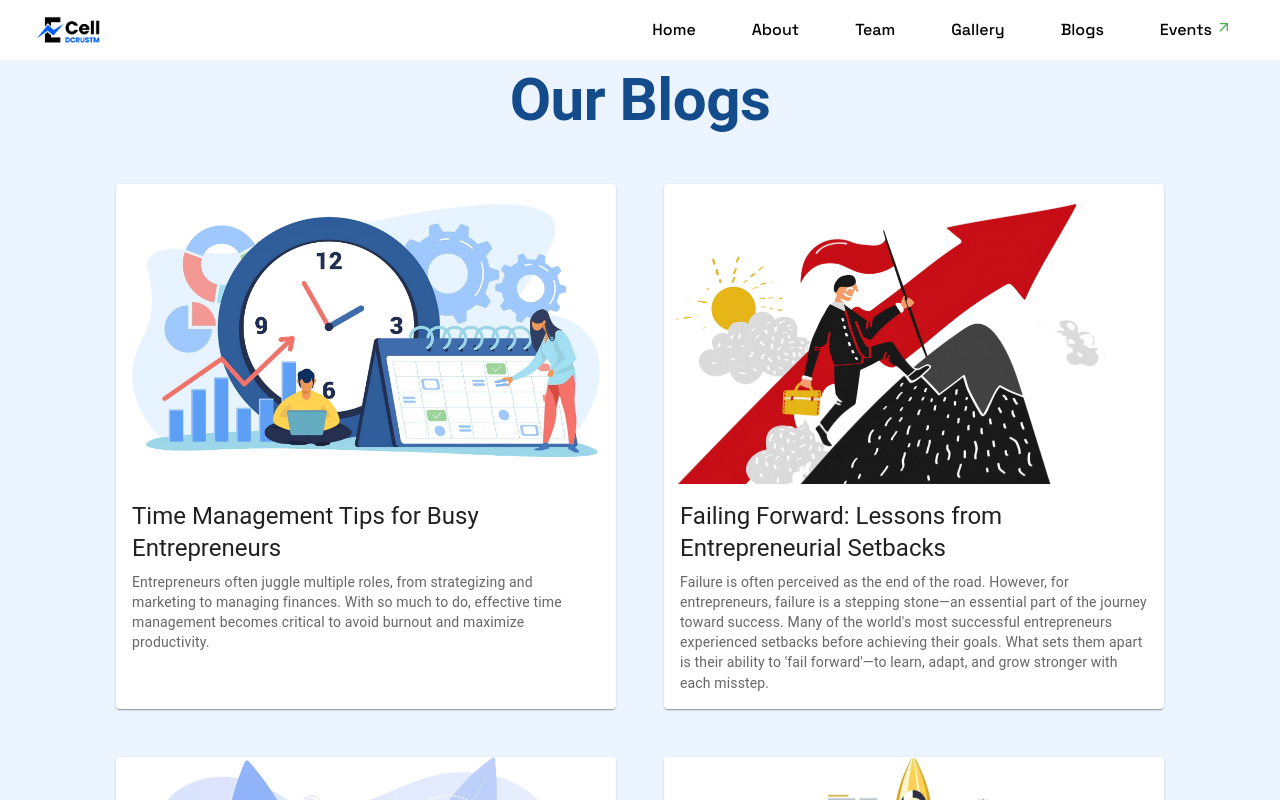
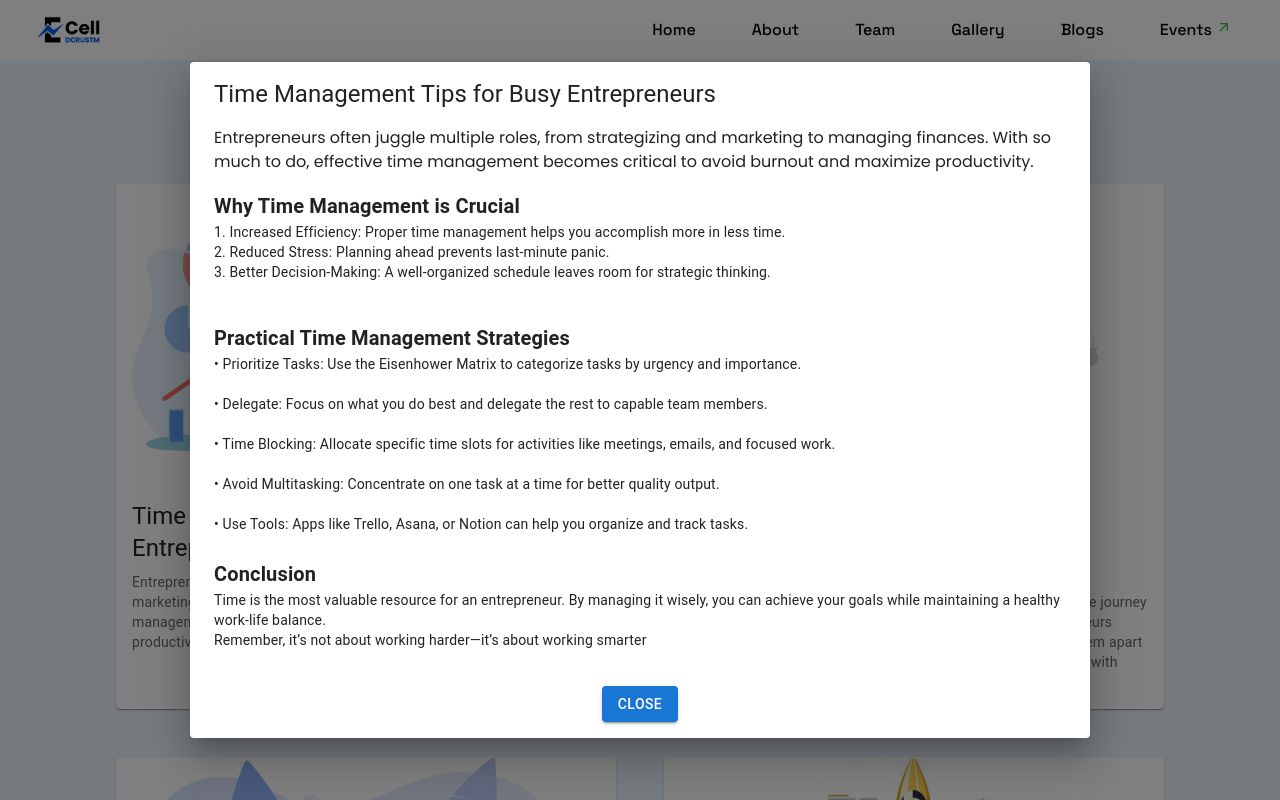
Before and after one commit to NoumanKhan2003/ecell-dcrustm, a React (Vite) app: page /blogs in a window 1280 px wide. Both pictures are taken after a click on the button 366 px from the left and 426 px from the top of the page. Shown: the top 800 px of the page. Built offline with nearby package versions, Linux system fonts and the light colour scheme.

Commit message:
Blogs page cards description mode added

```diff
--- a/src/pages/BlogsPage.jsx
+++ b/src/pages/BlogsPage.jsx
@@ -1,11 +1,17 @@
-import React, { useEffect } from "react";
-import Container from "@mui/material/Container";
-import Typography from "@mui/material/Typography";
-import Box from "@mui/material/Box";
-import Card from "@mui/material/Card";
-import CardContent from "@mui/material/CardContent";
-import CardMedia from "@mui/material/CardMedia";
-import CardActionArea from "@mui/material/CardActionArea";
+import React, { useState, useEffect } from "react";
+import {
+  Container,
+  Typography,
+  Box,
+  Card,
+  CardContent,
+  CardMedia,
+  CardActionArea,
+  Dialog,
+  DialogTitle,
+  DialogContent,
+  Button,
+} from "@mui/material";
 import blogsData from "../assets/blogsData/blogsData.json";
 import timeManagement from "../assets/blogsData/timeManagement.png";
 import failure from "../assets/blogsData/failure.png";
@@ -20,9 +26,23 @@ const imageMap = {
 };
 
 const BlogsPage = () => {
+  const [open, setOpen] = useState(false);
+  const [selectedBlog, setSelectedBlog] = useState(null);
+
+  const handleOpen = (blog) => {
+    setSelectedBlog(blog);
+    setOpen(true);
+  };
+
+  const handleClose = () => {
+    setOpen(false);
+    setSelectedBlog(null);
+  };
+
   useEffect(() => {
     window.scrollTo(0, 0);
   }, []);
+
   return (
     <Container sx={{ marginTop: "4rem", marginBottom: "4rem" }}>
       <Typography
@@ -35,36 +55,9 @@ const BlogsPage = () => {
         fontWeight={"bold"}
         color="rgb(20 76 139)"
       >
-        Our Blogs
+        Our Latest Blogs
       </Typography>
-      {/* <Box>
-        {blogsData.map((blog, index) => (
-          <Box key={index} sx={{ marginBottom: "2rem" }}>
-            <Typography
-              variant="h4"
-              marginBottom={"0.2rem"}
-              color="#08194c"
-              fontWeight={"bold"}
-            >
-              {blog.titleMain}
-            </Typography>
-            <Typography variant="h5" marginBottom={"0.2rem"}>
-              {blog.title}
-            </Typography>
-            <Typography variant="body1" whiteSpace="pre-line">
-              {blog.content}
-            </Typography>
-            {blog.conclusion && (
-              <>
-                <Typography variant="body1" whiteSpace="pre-line">
-                  {blog.conclusion}
-                </Typography>
-                <Divider sx={{ marginTop: "1rem" }} />
-              </>
-            )}
-          </Box>
-        ))}
-      </Box> */}
+
       <Box
         sx={{
           display: "flex",
@@ -75,8 +68,12 @@ const BlogsPage = () => {
       >
         {blogsData
           .filter((blog) => blog.titleMain && blog.titleMain.trim() !== "")
-          .map((blog, index) => (
-            <Card key={blog.id} sx={{ width: 500 }}>
+          .map((blog) => (
+            <Card
+              key={blog.id}
+              sx={{ width: 500 }}
+              onClick={() => handleOpen(blog)}
+            >
               <CardActionArea>
                 <CardMedia
                   component="img"
@@ -100,6 +97,48 @@ const BlogsPage = () => {
             </Card>
           ))}
       </Box>
+
+      {selectedBlog && (
+        <Dialog open={open} onClose={handleClose} maxWidth="md" fullWidth>
+          <DialogTitle>
+            <Typography variant="h5">{selectedBlog.titleMain} </Typography>
+          </DialogTitle>
+          <DialogContent>
+            <Typography variant="body">
+              {selectedBlog.contentMain}
+            </Typography>
+
+            {selectedBlog.sections &&
+              selectedBlog.sections.map((blog, index) => (
+                <div key={index}>
+                  <Typography variant="h6" marginTop={2} sx={{ fontWeight: "bold" }}>
+                    {blog.title}
+                  </Typography>
+                  <Typography variant="body2" sx={{ whiteSpace: "pre-line" }}>
+                    {blog.content}
+                  </Typography>
+                  <br />
+                </div>
+              ))}
+
+            {selectedBlog.conclusion && (
+              <>
+                <Typography variant="h6" sx={{ fontWeight: "bold" }}>
+                  Conclusion
+                </Typography>
+                <Typography variant="body2" sx={{ whiteSpace: "pre-line" }}>
+                  {selectedBlog.conclusion}
+                </Typography>
+              </>
+            )}
+          </DialogContent>
+          <Box textAlign="center" sx={{ padding: 2 }}>
+            <Button variant="contained" color="primary" onClick={handleClose}>
+              Close
+            </Button>
+          </Box>
+        </Dialog>
+      )}
     </Container>
   );
 };
```
Also changed, not shown: src/assets/blogsData/blogsData.json (+62 -32 lines).
